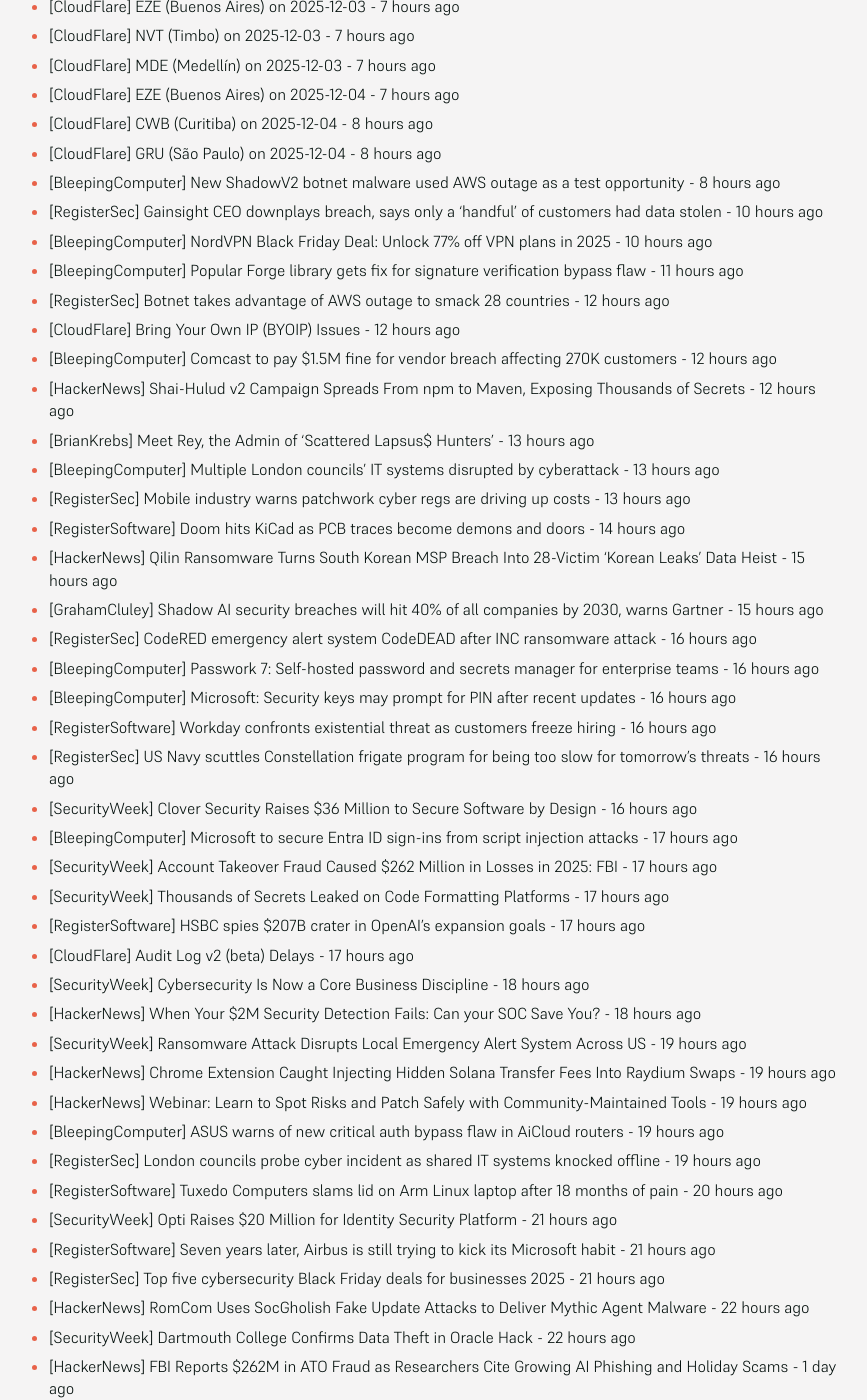
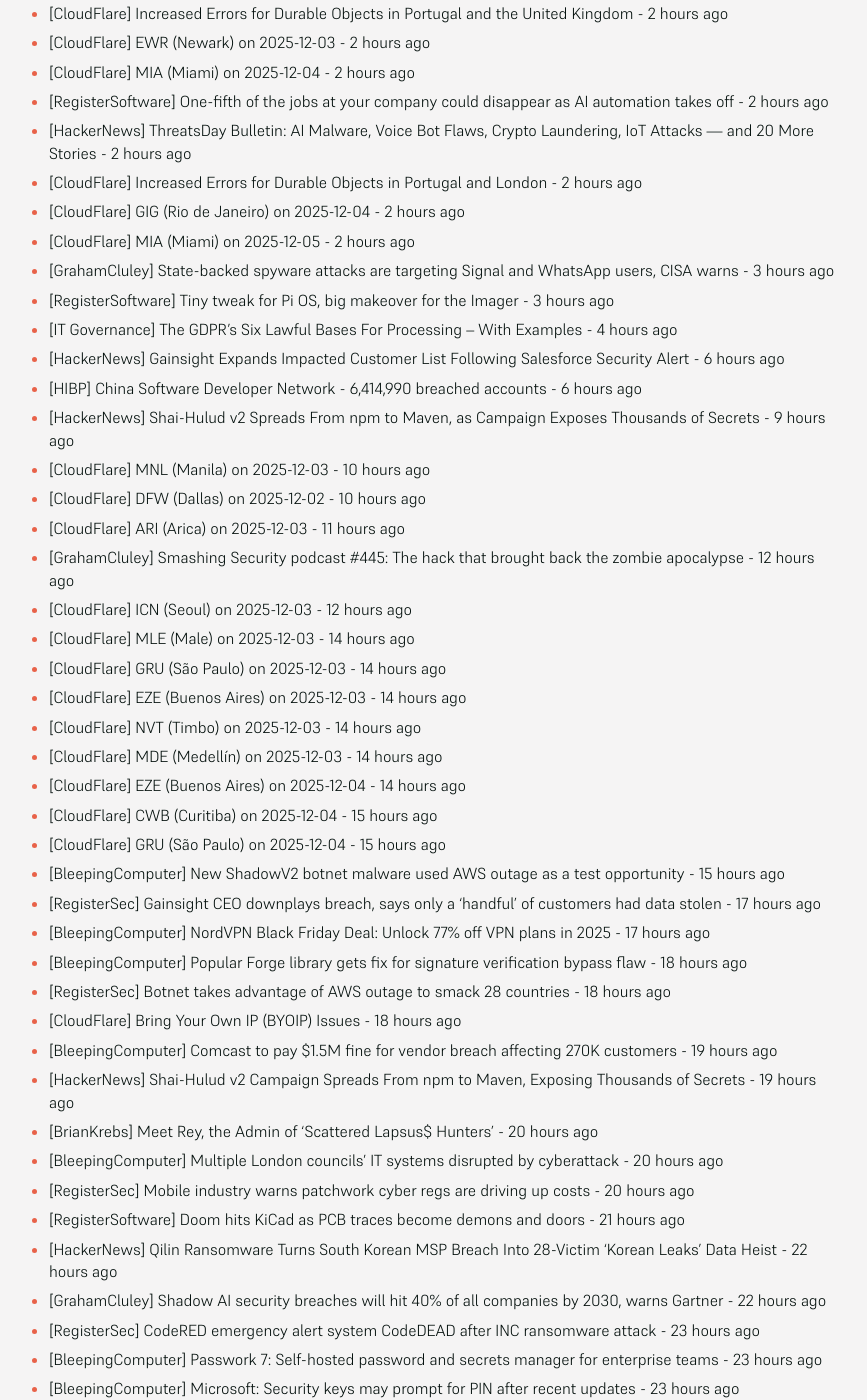
Before and after one commit to SecOpsNews/news, a Jekyll site: the page built from index.md, in a window 1280 px wide and 1400 px high, scrolled down 537 px. Shown: the whole window, without its empty margins (215-1082 px from the left). Built offline with Jekyll 4.4.1, drawn with Linux system fonts in a browser that asks for light colours; some of the changed text lies outside the part shown.

Commit message:
New Feed

```diff
--- a/index.md
+++ b/index.md
@@ -9,58 +9,80 @@ description: Latest Updates
 
 <!-- SecOps start -->
 
-- [HackerNews] Shai-Hulud v2 Spreads From npm to Maven, as Campaign Exposes Thousands of Secrets - 2 hours ago
-- [CloudFlare] MNL (Manila) on 2025-12-03 - 3 hours ago
-- [CloudFlare] DFW (Dallas) on 2025-12-02 - 3 hours ago
-- [CloudFlare] ARI (Arica) on 2025-12-03 - 4 hours ago
-- [GrahamCluley] Smashing Security podcast #445: The hack that brought back the zombie apocalypse - 5 hours ago
-- [CloudFlare] ICN (Seoul) on 2025-12-03 - 5 hours ago
-- [CloudFlare] MLE (Male) on 2025-12-03 - 7 hours ago
-- [CloudFlare] GRU (São Paulo) on 2025-12-03 - 7 hours ago
-- [CloudFlare] EZE (Buenos Aires) on 2025-12-03 - 7 hours ago
-- [CloudFlare] NVT (Timbo) on 2025-12-03 - 7 hours ago
-- [CloudFlare] MDE (Medellín) on 2025-12-03 - 7 hours ago
-- [CloudFlare] EZE (Buenos Aires) on 2025-12-04 - 7 hours ago
-- [CloudFlare] CWB (Curitiba) on 2025-12-04 - 8 hours ago
-- [CloudFlare] GRU (São Paulo) on 2025-12-04 - 8 hours ago
-- [BleepingComputer] New ShadowV2 botnet malware used AWS outage as a test opportunity - 8 hours ago
-- [RegisterSec] Gainsight CEO downplays breach, says only a 'handful' of customers had data stolen - 10 hours ago
-- [BleepingComputer] NordVPN Black Friday Deal: Unlock 77% off VPN plans in 2025 - 10 hours ago
-- [BleepingComputer] Popular Forge library gets fix for signature verification bypass flaw - 11 hours ago
-- [RegisterSec] Botnet takes advantage of AWS outage to smack 28 countries - 12 hours ago
-- [CloudFlare] Bring Your Own IP (BYOIP) Issues - 12 hours ago
-- [BleepingComputer] Comcast to pay $1.5M fine for vendor breach affecting 270K customers - 12 hours ago
-- [HackerNews] Shai-Hulud v2 Campaign Spreads From npm to Maven, Exposing Thousands of Secrets - 12 hours ago
-- [BrianKrebs] Meet Rey, the Admin of ‘Scattered Lapsus$ Hunters’ - 13 hours ago
-- [BleepingComputer] Multiple London councils' IT systems disrupted by cyberattack - 13 hours ago
-- [RegisterSec] Mobile industry warns patchwork cyber regs are driving up costs - 13 hours ago
-- [RegisterSoftware] Doom hits KiCad as PCB traces become demons and doors - 14 hours ago
-- [HackerNews] Qilin Ransomware Turns South Korean MSP Breach Into 28-Victim 'Korean Leaks' Data Heist - 15 hours ago
-- [GrahamCluley] Shadow AI security breaches will hit 40% of all companies by 2030, warns Gartner - 15 hours ago
-- [RegisterSec] CodeRED emergency alert system CodeDEAD after INC ransomware attack - 16 hours ago
-- [BleepingComputer] Passwork 7: Self-hosted password and secrets manager for enterprise teams - 16 hours ago
-- [BleepingComputer] Microsoft: Security keys may prompt for PIN after recent updates - 16 hours ago
-- [RegisterSoftware] Workday confronts existential threat as customers freeze hiring - 16 hours ago
-- [RegisterSec] US Navy scuttles Constellation frigate program for being too slow for tomorrow's threats - 16 hours ago
-- [SecurityWeek] Clover Security Raises $36 Million to Secure Software by Design - 16 hours ago
-- [BleepingComputer] Microsoft to secure Entra ID sign-ins from script injection attacks - 17 hours ago
-- [SecurityWeek] Account Takeover Fraud Caused $262 Million in Losses in 2025: FBI - 17 hours ago
-- [SecurityWeek] Thousands of Secrets Leaked on Code Formatting Platforms - 17 hours ago
-- [RegisterSoftware] HSBC spies $207B crater in OpenAI's expansion goals - 17 hours ago
-- [CloudFlare] Audit Log v2 (beta) Delays - 17 hours ago
-- [SecurityWeek] Cybersecurity Is Now a Core Business Discipline - 18 hours ago
-- [HackerNews] When Your $2M Security Detection Fails: Can your SOC Save You? - 18 hours ago
-- [SecurityWeek] Ransomware Attack Disrupts Local Emergency Alert System Across US - 19 hours ago
-- [HackerNews] Chrome Extension Caught Injecting Hidden Solana Transfer Fees Into Raydium Swaps - 19 hours ago
-- [HackerNews] Webinar: Learn to Spot Risks and Patch Safely with Community-Maintained Tools - 19 hours ago
-- [BleepingComputer] ASUS warns of new critical auth bypass flaw in AiCloud routers - 19 hours ago
-- [RegisterSec] London councils probe cyber incident as shared IT systems knocked offline - 19 hours ago
-- [RegisterSoftware] Tuxedo Computers slams lid on Arm Linux laptop after 18 months of pain - 20 hours ago
-- [SecurityWeek] Opti Raises $20 Million for Identity Security Platform - 21 hours ago
-- [RegisterSoftware] Seven years later, Airbus is still trying to kick its Microsoft habit - 21 hours ago
-- [RegisterSec] Top five cybersecurity Black Friday deals for businesses 2025 - 21 hours ago
-- [HackerNews] RomCom Uses SocGholish Fake Update Attacks to Deliver Mythic Agent Malware - 22 hours ago
-- [SecurityWeek] Dartmouth College Confirms Data Theft in Oracle Hack - 22 hours ago
+- [RegisterSec] Asahi admits ransomware gang may have spilled almost 2M people's data - 52 minutes ago
+- [CloudFlare] KHI (Karachi) on 2025-12-03 - 52 minutes ago
+- [SecurityWeek] OpenAI User Data Exposed in Mixpanel Hack - 1 hour ago
+- [RegisterSec] Scottish council still rebuilding systems two years after ransomware attack - 1 hour ago
+- [CloudFlare] Purge delays for Durable Objects in Western Europe - 1 hour ago
+- [CloudFlare] BOM (Mumbai) on 2025-12-03 - 1 hour ago
+- [CloudFlare] Purge delays for Durable Objects in Portugal and the United Kingdom - 2 hours ago
+- [CloudFlare] LAX (Los Angeles) on 2025-12-03 - 2 hours ago
+- [BleepingComputer] OpenAI discloses API customer data breach via Mixpanel vendor hack - 2 hours ago
+- [CloudFlare] Increased Errors for Durable Objects in Portugal and the United Kingdom - 2 hours ago
+- [CloudFlare] EWR (Newark) on 2025-12-03 - 2 hours ago
+- [CloudFlare] MIA (Miami) on 2025-12-04 - 2 hours ago
+- [RegisterSoftware] One-fifth of the jobs at your company could disappear as AI automation takes off - 2 hours ago
+- [HackerNews] ThreatsDay Bulletin: AI Malware, Voice Bot Flaws, Crypto Laundering, IoT Attacks — and 20 More Stories - 2 hours ago
+- [CloudFlare] Increased Errors for Durable Objects in Portugal and London - 2 hours ago
+- [CloudFlare] GIG (Rio de Janeiro) on 2025-12-04 - 2 hours ago
+- [CloudFlare] MIA (Miami) on 2025-12-05 - 2 hours ago
+- [GrahamCluley] State-backed spyware attacks are targeting Signal and WhatsApp users, CISA warns - 3 hours ago
+- [RegisterSoftware] Tiny tweak for Pi OS, big makeover for the Imager - 3 hours ago
+- [IT Governance] The GDPR’s Six Lawful Bases For Processing – With Examples - 4 hours ago
+- [HackerNews] Gainsight Expands Impacted Customer List Following Salesforce Security Alert - 6 hours ago
+- [HIBP] China Software Developer Network - 6,414,990 breached accounts - 6 hours ago
+- [HackerNews] Shai-Hulud v2 Spreads From npm to Maven, as Campaign Exposes Thousands of Secrets - 9 hours ago
+- [CloudFlare] MNL (Manila) on 2025-12-03 - 10 hours ago
+- [CloudFlare] DFW (Dallas) on 2025-12-02 - 10 hours ago
+- [CloudFlare] ARI (Arica) on 2025-12-03 - 11 hours ago
+- [GrahamCluley] Smashing Security podcast #445: The hack that brought back the zombie apocalypse - 12 hours ago
+- [CloudFlare] ICN (Seoul) on 2025-12-03 - 12 hours ago
+- [CloudFlare] MLE (Male) on 2025-12-03 - 14 hours ago
+- [CloudFlare] GRU (São Paulo) on 2025-12-03 - 14 hours ago
+- [CloudFlare] EZE (Buenos Aires) on 2025-12-03 - 14 hours ago
+- [CloudFlare] NVT (Timbo) on 2025-12-03 - 14 hours ago
+- [CloudFlare] MDE (Medellín) on 2025-12-03 - 14 hours ago
+- [CloudFlare] EZE (Buenos Aires) on 2025-12-04 - 14 hours ago
+- [CloudFlare] CWB (Curitiba) on 2025-12-04 - 15 hours ago
+- [CloudFlare] GRU (São Paulo) on 2025-12-04 - 15 hours ago
+- [BleepingComputer] New ShadowV2 botnet malware used AWS outage as a test opportunity - 15 hours ago
+- [RegisterSec] Gainsight CEO downplays breach, says only a 'handful' of customers had data stolen - 17 hours ago
+- [BleepingComputer] NordVPN Black Friday Deal: Unlock 77% off VPN plans in 2025 - 17 hours ago
+- [BleepingComputer] Popular Forge library gets fix for signature verification bypass flaw - 18 hours ago
+- [RegisterSec] Botnet takes advantage of AWS outage to smack 28 countries - 18 hours ago
+- [CloudFlare] Bring Your Own IP (BYOIP) Issues - 18 hours ago
+- [BleepingComputer] Comcast to pay $1.5M fine for vendor breach affecting 270K customers - 19 hours ago
+- [HackerNews] Shai-Hulud v2 Campaign Spreads From npm to Maven, Exposing Thousands of Secrets - 19 hours ago
+- [BrianKrebs] Meet Rey, the Admin of ‘Scattered Lapsus$ Hunters’ - 20 hours ago
+- [BleepingComputer] Multiple London councils' IT systems disrupted by cyberattack - 20 hours ago
+- [RegisterSec] Mobile industry warns patchwork cyber regs are driving up costs - 20 hours ago
+- [RegisterSoftware] Doom hits KiCad as PCB traces become demons and doors - 21 hours ago
+- [HackerNews] Qilin Ransomware Turns South Korean MSP Breach Into 28-Victim 'Korean Leaks' Data Heist - 22 hours ago
+- [GrahamCluley] Shadow AI security breaches will hit 40% of all companies by 2030, warns Gartner - 22 hours ago
+- [RegisterSec] CodeRED emergency alert system CodeDEAD after INC ransomware attack - 23 hours ago
+- [BleepingComputer] Passwork 7: Self-hosted password and secrets manager for enterprise teams - 23 hours ago
+- [BleepingComputer] Microsoft: Security keys may prompt for PIN after recent updates - 23 hours ago
+- [RegisterSoftware] Workday confronts existential threat as customers freeze hiring - 23 hours ago
+- [RegisterSec] US Navy scuttles Constellation frigate program for being too slow for tomorrow's threats - 23 hours ago
+- [SecurityWeek] Clover Security Raises $36 Million to Secure Software by Design - 23 hours ago
+- [BleepingComputer] Microsoft to secure Entra ID sign-ins from script injection attacks - 1 day ago
+- [SecurityWeek] Account Takeover Fraud Caused $262 Million in Losses in 2025: FBI - 1 day ago
+- [SecurityWeek] Thousands of Secrets Leaked on Code Formatting Platforms - 1 day ago
+- [RegisterSoftware] HSBC spies $207B crater in OpenAI's expansion goals - 1 day ago
+- [CloudFlare] Audit Log v2 (beta) Delays - 1 day ago
+- [SecurityWeek] Cybersecurity Is Now a Core Business Discipline - 1 day ago
+- [HackerNews] When Your $2M Security Detection Fails: Can your SOC Save You? - 1 day ago
+- [SecurityWeek] Ransomware Attack Disrupts Local Emergency Alert System Across US - 1 day ago
+- [HackerNews] Chrome Extension Caught Injecting Hidden Solana Transfer Fees Into Raydium Swaps - 1 day ago
+- [HackerNews] Webinar: Learn to Spot Risks and Patch Safely with Community-Maintained Tools - 1 day ago
+- [BleepingComputer] ASUS warns of new critical auth bypass flaw in AiCloud routers - 1 day ago
+- [RegisterSec] London councils probe cyber incident as shared IT systems knocked offline - 1 day ago
+- [RegisterSoftware] Tuxedo Computers slams lid on Arm Linux laptop after 18 months of pain - 1 day ago
+- [SecurityWeek] Opti Raises $20 Million for Identity Security Platform - 1 day ago
+- [RegisterSoftware] Seven years later, Airbus is still trying to kick its Microsoft habit - 1 day ago
+- [RegisterSec] Top five cybersecurity Black Friday deals for businesses 2025 - 1 day ago
+- [HackerNews] RomCom Uses SocGholish Fake Update Attacks to Deliver Mythic Agent Malware - 1 day ago
+- [SecurityWeek] Dartmouth College Confirms Data Theft in Oracle Hack - 1 day ago
 - [HackerNews] FBI Reports $262M in ATO Fraud as Researchers Cite Growing AI Phishing and Holiday Scams - 1 day ago
 - [RegisterSoftware] HP to sack up to six thousand staff under AI adoption plan, fresh round of cost-cutting - 1 day ago
 - [CloudFlare] FRA (Frankfurt) on 2025-11-26 - 1 day ago
@@ -125,39 +147,13 @@ description: Latest Updates
 - [SecurityWeek] Alumni, Student, and Staff Information Stolen From Harvard University - 1 day ago
 - [BleepingComputer] Year-end approaches: How to maximize your cyber spend - 1 day ago
 - [CloudFlare] SJO (San José) on 2025-12-02 - 1 day ago
-- [SecurityWeek] WormGPT 4 and KawaiiGPT: New Dark LLMs Boost Cybercrime Automation - 1 day ago
-- [SecurityWeek] Fluent Bit Vulnerabilities Expose Cloud Services to Takeover - 1 day ago
-- [RegisterSoftware] Clop's Oracle EBS rampage reaches Dartmouth College - 1 day ago
-- [RegisterSec] Clop's Oracle EBS rampage reaches Dartmouth College - 1 day ago
-- [CloudFlare] ICN (Seoul) on 2025-12-02 - 1 day ago
-- [RegisterSoftware] Airbus: We were hours from pausing production in Spain - 1 day ago
-- [CloudFlare] Digital Experience Monitoring (DEX) Issues - 1 day ago
-- [BleepingComputer] Code-formatters expose thousands of secrets from banks, govt, tech orgs - 1 day ago
-- [SecurityWeek] Major US Banks Impacted by SitusAMC Hack - 1 day ago
-- [HackerNews] ToddyCat’s New Hacking Tools Steal Outlook Emails and Microsoft 365 Access Tokens - 1 day ago
-- [RegisterSec] CISA warns spyware crews are breaking into Signal and WhatsApp accounts - 1 day ago
-- [HackerNews] Hackers Hijack Blender 3D Assets to Deploy StealC V2 Data-Stealing Malware - 1 day ago
-- [HackerNews] 3 SOC Challenges You Need to Solve Before 2026 - 1 day ago
-- [BleepingComputer] Dartmouth College confirms data breach after Clop extortion attack - 1 day ago
-- [RegisterSec] Russian spy ship theories sink after Orkney blackout traced to wind farm fault - 1 day ago
-- [SecurityWeek] 640 NPM Packages Infected in New ‘Shai-Hulud’ Supply Chain Attack - 1 day ago
-- [RegisterSec] ZTE, China Unicom Liaoning and Dalian Changhai Airport launch 5G-A ISAC private network to elevate low-altitude security and airport safety - 1 day ago
-- [CloudFlare] AMS (Amsterdam) on 2025-11-25 - 1 day ago
-- [CloudFlare] EZE (Buenos Aires) on 2025-11-25 - 1 day ago
-- [CloudFlare] RIC (Richmond) on 2025-11-25 - 1 day ago
-- [CloudFlare] IAD (Ashburn) on 2025-11-25 - 1 day ago
-- [RegisterSec] Championing Cyber Security: the National UK Cyber Team's Journey at the European Cyber Security Challenge - 1 day ago
-- [CloudFlare] ORD (Chicago) on 2025-11-25 - 1 day ago
-- [CloudFlare] LAX (Los Angeles) on 2025-11-25 - 1 day ago
-- [CloudFlare] SAN (San Diego) on 2025-11-25 - 1 day ago
-- [CloudFlare] NRT (Tokyo) on 2025-11-25 - 1 day ago
-- [SecurityWeek] Canon Says Subsidiary Impacted by Oracle EBS Hack - 1 day ago
-- [CloudFlare] OKA (Naha) on 2025-11-25 - 1 day ago
-- [CloudFlare] HKG (Hong Kong) on 2025-11-25 - 1 day ago
-- [CloudFlare] FRA (Frankfurt) on 2025-11-25 - 1 day ago
-- [CloudFlare] KUL (Kuala Lumpur) on 2025-11-25 - 1 day ago
-- [HackerNews] CISA Warns of Active Spyware Campaigns Hijacking High-Value Signal and WhatsApp Users - 2 days ago
-- [CloudFlare] Network Performance Issues in XFN - 2 days ago
+- [SecurityWeek] WormGPT 4 and KawaiiGPT: New Dark LLMs Boost Cybercrime Automation - 2 days ago
+- [SecurityWeek] Fluent Bit Vulnerabilities Expose Cloud Services to Takeover - 2 days ago
+- [RegisterSoftware] Clop's Oracle EBS rampage reaches Dartmouth College - 2 days ago
+- [RegisterSec] Clop's Oracle EBS rampage reaches Dartmouth College - 2 days ago
+- [CloudFlare] ICN (Seoul) on 2025-12-02 - 2 days ago
+- [RegisterSoftware] Airbus: We were hours from pausing production in Spain - 2 days ago
+- [CloudFlare] Digital Experience Monitoring (DEX) Issues - 2 days ago
 - [DataBreaches] Russian-linked hackers appear to have launched a crippling cyberattack on Western New Mexico University - 7 months ago
 - [DataBreaches] SK Telecom vows to take full responsibility for damage from recent data leak - 7 months ago
 - [HackerNews] Storm-1977 Hits Education Clouds with AzureChecker, Deploys 200+ Crypto Mining Containers - 7 months ago
```
